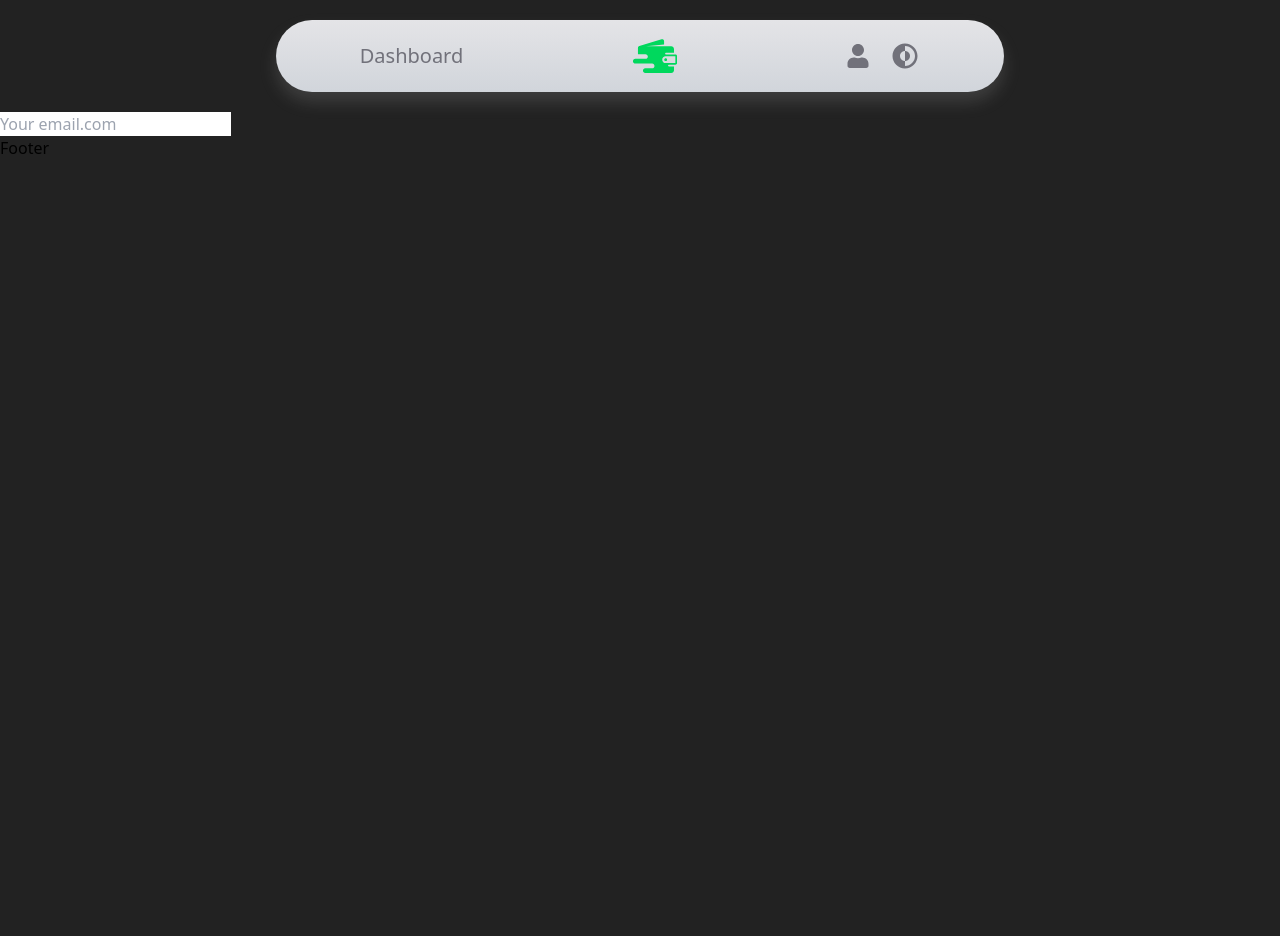
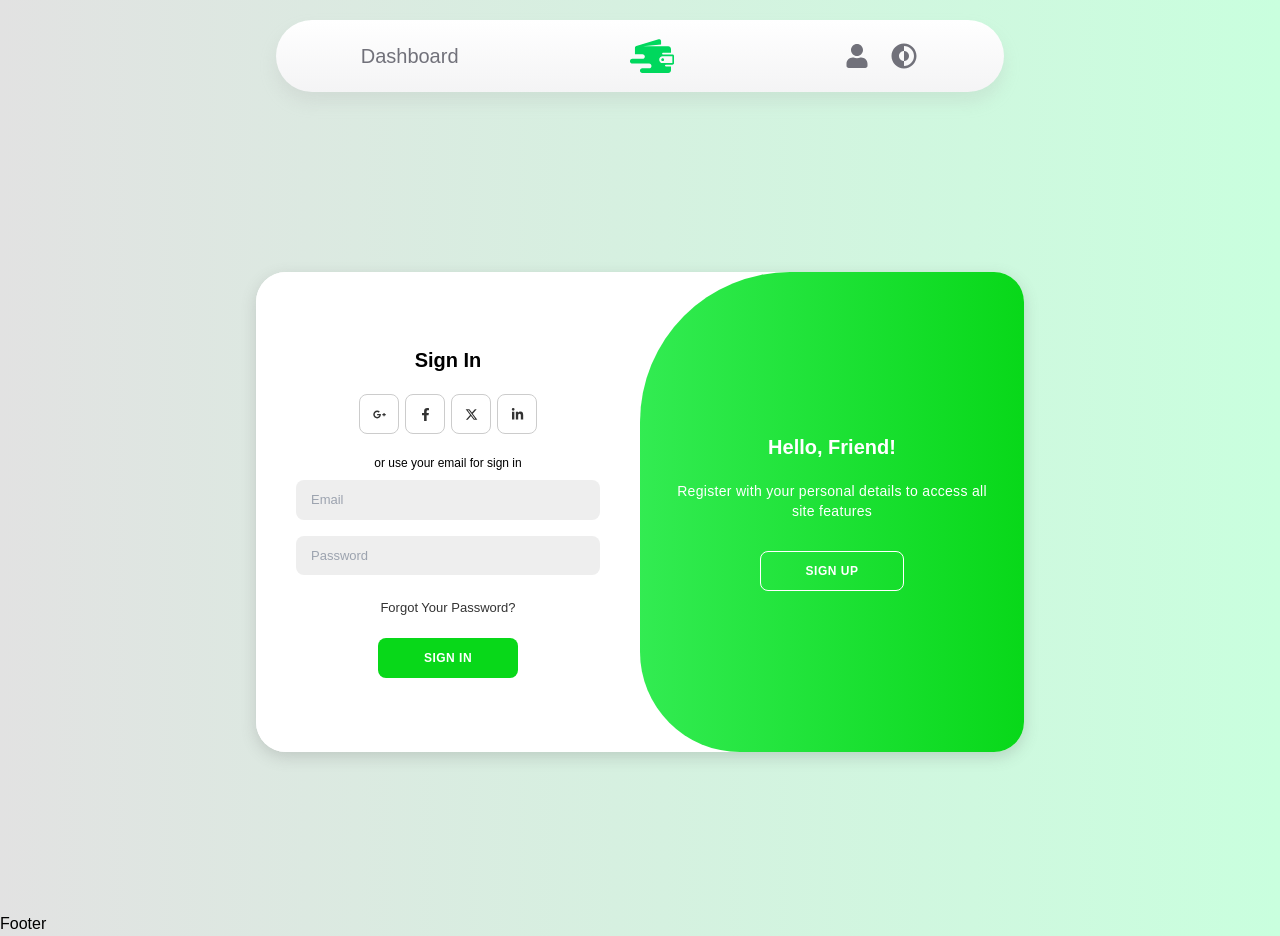
Before and after one commit to LucasLCabral/FinControl, a React (Vite) app: page /login in a window 1280 px wide. Before the commit the page ends 800 px from the top, so only its background shows below. Built offline with nearby package versions, Linux system fonts and the light colour scheme.

Commit message:
Login page created

```diff
--- a/index.html
+++ b/index.html
@@ -2,8 +2,20 @@
 <html lang="en">
   <head>
     <meta charset="UTF-8" />
+    <!-- logo icon -->
     <link rel="icon" type="image/svg+xml" href="./src/assets/logo/fincontrol-logo.svg" />
+    <!-- end logo icon -->
+
+    <!-- tailwind -->
     <script src="https://cdn.tailwindcss.com"></script>
+    <!-- end tailwind -->
+
+    <!-- font -->
+    <link rel="preconnect" href="https://fonts.googleapis.com">
+    <link rel="preconnect" href="https://fonts.gstatic.com" crossorigin>
+    <link href="https://fonts.googleapis.com/css2?family=Outfit:wght@100..900&display=swap" rel="stylesheet">
+    <!-- end font -->
+
     <meta name="viewport" content="width=device-width, initial-scale=1.0" />
     <title>Fin Control</title>
   </head>
--- a/src/App.jsx
+++ b/src/App.jsx
@@ -1,18 +1,22 @@
-import { Outlet } from "react-router-dom"
-import Nav from './components/Nav/Nav'
-import Footer from './components/Footer/Footer'
-
+import { Outlet, useLocation } from "react-router-dom";
+import Nav from './components/Nav/Nav';
+import Footer from './components/Footer/Footer';
 
 function App() {
+  const location = useLocation();
 
+  // Check if the current path is "/login"
+  const isLoginPage = location.pathname === "/login";
 
   return (
     <>
+      {/* Render Nav only if not on the login page
+      {!isLoginPage && <Nav />} */}
       <Nav/>
-      <Outlet/>
-      <Footer/>
+      <Outlet />
+      <Footer />
     </>
-  )
+  );
 }
 
-export default App
+export default App;
--- a/src/components/Nav/Nav.jsx
+++ b/src/components/Nav/Nav.jsx
@@ -10,7 +10,7 @@
 export default function Nav() {
   return (
     <header className='max-w-3xl mx-auto p-5'>
-      <nav className="flex justify-around py-3 bg-gradient-to-t from-gray-300 to-zinc-200 rounded-[50px]">
+      <nav className="flex justify-around py-3 bg-gradient-to-t from-zinc-100 to-white rounded-[50px]">
         <div className='flex justify-center items-center'>
             <Link><p className='text-xl font-medium text-zinc-500 hover:text-zinc-600 duration-200'>Dashboard</p></Link>
         </div>
--- a/src/index.css
+++ b/src/index.css
@@ -2,7 +2,16 @@
 @tailwind components;
 @tailwind utilities;
 
+*{
+  margin: 0;
+  padding: 0;
+  box-sizing: border-box;
+  font-family: "Outfit", sans-serif;
+}
+
 body{
-  background-color: #222222;
-  /* background-color: #ebebeb; */
+  /* background-color: #222222; */
+  background-color: #f8f8f8;
+  background-color: #c9ffd9;
+  background: linear-gradient(to right, #e2e2e2, #c9ffde);
 }
--- a/src/routes/Login/Login.jsx
+++ b/src/routes/Login/Login.jsx
@@ -1,10 +1,76 @@
+import { Link } from 'react-router-dom';
+import { useState } from 'react';
+
+import { FaGooglePlusG } from "react-icons/fa";
+import { FaFacebookF } from "react-icons/fa";
+import { FaXTwitter } from "react-icons/fa6";
+import { FaLinkedinIn } from "react-icons/fa";
+
+import './login.css';
 
 export default function Login() {
+  const [isActive, setIsActive] = useState(false);
+
+  const handleRegisterClick = () => {
+    setIsActive(true);
+  };
+
+  const handleLoginClick = () => {
+    setIsActive(false);
+  };
+
   return (
     <section>
-        <form action="">
-            <input type="text" placeholder="Your email.com" />
-        </form>
+      <div className={`container ${isActive ? 'active' : ''}`} id="container">
+        <div className="form-container sign-up">
+          <form>
+            <h1 className='font-bold text-xl'>Create Account</h1>
+            <div className="social-icons">
+              <Link to="#" className='icon'><FaGooglePlusG /></Link>
+              <Link to="#" className='icon'><FaFacebookF /></Link>
+              <Link to="#" className='icon'><FaXTwitter /></Link>
+              <Link to="#" className='icon'><FaLinkedinIn /></Link>
+            </div>
+            <span>or use your email for registration</span>
+            <input type="text" placeholder="Name" />
+            <input type="email" placeholder="Email" />
+            <input type="password" placeholder="Password" />
+            <button type="submit">Sign Up</button>
+          </form>
+        </div>
+
+        <div className="form-container sign-in">
+          <form>
+            <h1 className='font-bold text-xl'>Sign In</h1>
+            <div className="social-icons">
+              <Link to="#" className='icon'><FaGooglePlusG /></Link>
+              <Link to="#" className='icon'><FaFacebookF /></Link>
+              <Link to="#" className='icon'><FaXTwitter /></Link>
+              <Link to="#" className='icon'><FaLinkedinIn /></Link>
+            </div>
+            <span>or use your email for sign in</span>
+            <input type="email" placeholder="Email" />
+            <input type="password" placeholder="Password" />
+            <a href="#">Forgot Your Password?</a>
+            <button type="submit">Sign In</button>
+          </form>
+        </div>
+
+        <div className="toggle-container">
+          <div className="toggle">
+            <div className="toggle-panel toggle-left">
+              <h1 className='font-bold text-xl'>Welcome Back!</h1>
+              <p>Enter your personal details to access all site features</p>
+              <button className="hidden-btn" id="login" onClick={handleLoginClick}>Sign In</button>
+            </div>
+            <div className="toggle-panel toggle-right">
+              <h1 className='font-bold text-xl'>Hello, Friend!</h1>
+              <p>Register with your personal details to access all site features</p>
+              <button className="hidden-btn" id="register" onClick={handleRegisterClick}>Sign Up</button>
+            </div>
+          </div>
+        </div>
+      </div>
     </section>
-  )
+  );
 }
--- /dev/null
+++ b/src/routes/Login/login.css
@@ -0,0 +1,208 @@
+*{
+    margin: 0;
+    padding: 0;
+    box-sizing: border-box;
+    font-family: 'Montserrat', sans-serif;
+}
+
+section{
+    background-color: #c9ffd9;
+    background: linear-gradient(to right, #e2e2e2, #c9ffde);
+    display: flex;
+    align-items: center;
+    justify-content: center;
+    flex-direction: column;
+    height: 100vh;
+}
+
+.container{
+    background-color: #fff;
+    border-radius: 30px;
+    box-shadow: 0 5px 15px rgba(104, 104, 104, 0.24);
+    position: relative;
+    overflow: hidden;
+    width: 768px;
+    max-width: 100%;
+    min-height: 480px;
+}
+
+.container p{
+    font-size: 14px;
+    line-height: 20px;
+    letter-spacing: 0.3px;
+    margin: 20px 0;
+}
+
+.container span{
+    font-size: 12px;
+}
+
+.container a{
+    color: #333;
+    font-size: 13px;
+    text-decoration: none;
+    margin: 15px 0 10px;
+}
+
+.container button{
+    background-color: #08d819;
+    color: #fff;
+    font-size: 12px;
+    padding: 10px 45px;
+    border: 1px solid transparent;
+    border-radius: 8px;
+    font-weight: 600;
+    letter-spacing: 0.5px;
+    text-transform: uppercase;
+    margin-top: 10px;
+    cursor: pointer;
+}
+
+.container button.hidden-btn{
+    background-color: transparent;
+    border-color: #fff;
+}
+
+.container form{
+    background-color: #fff;
+    display: flex;
+    align-items: center;
+    justify-content: center;
+    flex-direction: column;
+    padding: 0 40px;
+    height: 100%;
+}
+
+.container input{
+    background-color: #eee;
+    border: none;
+    margin: 8px 0;
+    padding: 10px 15px;
+    font-size: 13px;
+    border-radius: 8px;
+    width: 100%;
+    outline: none;
+}
+
+.form-container{
+    position: absolute;
+    top: 0;
+    height: 100%;
+    transition: all 0.6s ease-in-out;
+}
+
+.sign-in{
+    left: 0;
+    width: 50%;
+    z-index: 2;
+}
+
+.container.active .sign-in{
+    transform: translateX(100%);
+}
+
+.sign-up{
+    left: 0;
+    width: 50%;
+    opacity: 0;
+    z-index: 1;
+}
+
+.container.active .sign-up{
+    transform: translateX(100%);
+    opacity: 1;
+    z-index: 5;
+    animation: move 0.6s;
+}
+
+@keyframes move{
+    0%, 49.99%{
+        opacity: 0;
+        z-index: 1;
+    }
+    50%, 100%{
+        opacity: 1;
+        z-index: 5;
+    }
+}
+
+.social-icons{
+    margin: 20px 0;
+}
+
+.social-icons a{
+    border: 1px solid #ccc;
+    border-radius: 20%;
+    display: inline-flex;
+    justify-content: center;
+    align-items: center;
+    margin: 0 3px;
+    width: 40px;
+    height: 40px;
+}
+
+.toggle-container{
+    position: absolute;
+    top: 0;
+    left: 50%;
+    width: 50%;
+    height: 100%;
+    overflow: hidden;
+    transition: all 0.6s ease-in-out;
+    border-radius: 150px 0 0 100px;
+    z-index: 1000;
+}
+
+.container.active .toggle-container{
+    transform: translateX(-100%);
+    border-radius: 0 150px 100px 0;
+}
+
+.toggle{
+    background-color: #08d819;
+    height: 100%;
+    background: linear-gradient(to right, #5dff8b, #08d819);
+    color: #fff;
+    position: relative;
+    left: -100%;
+    height: 100%;
+    width: 200%;
+    transform: translateX(0);
+    transition: all 0.6s ease-in-out;
+}
+
+.container.active .toggle{
+    transform: translateX(50%);
+}
+
+.toggle-panel{
+    position: absolute;
+    width: 50%;
+    height: 100%;
+    display: flex;
+    align-items: center;
+    justify-content: center;
+    flex-direction: column;
+    padding: 0 30px;
+    text-align: center;
+    top: 0;
+    transform: translateX(0);
+    transition: all 0.6s ease-in-out;
+}
+
+.toggle-left{
+    transform: translateX(-200%);
+}
+
+.container.active .toggle-left{
+    transform: translateX(0);
+}
+
+.toggle-right{
+    right: 0;
+    transform: translateX(0);
+}
+
+.container.active .toggle-right{
+    transform: translateX(200%);
+}
```
